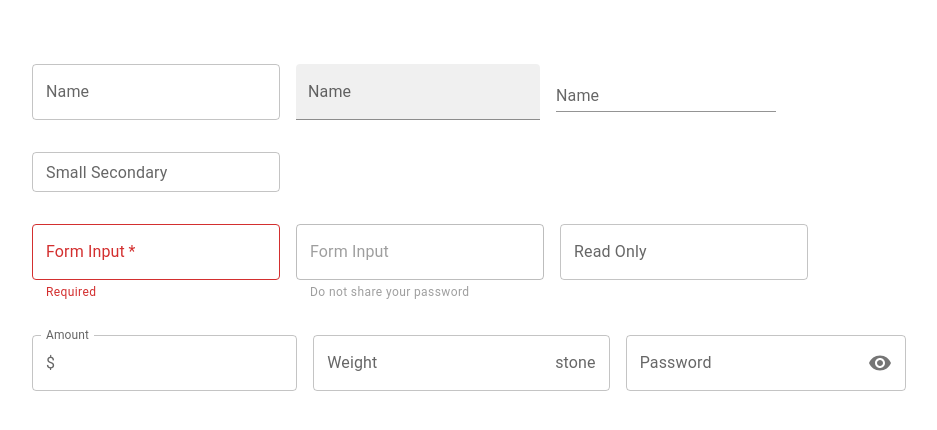
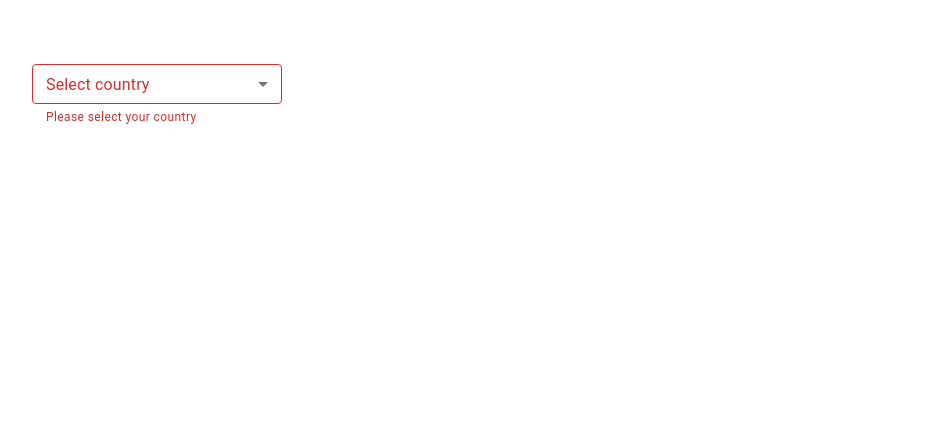
Before and after one commit to IMakeTheSites/mui-react-fun, a React (Create React App) app: page / in a window 1280 px wide. Shown: the top 430 px of the page, without its empty margins (32-969 px from the left). Built offline with nearby package versions, Linux system fonts and the light colour scheme.

Commit message:
Add MuiSelect component

```diff
--- a/src/App.tsx
+++ b/src/App.tsx
@@ -1,5 +1,6 @@
 import "./App.css";
 import { MuiButton } from "./components/MuiButton";
+import { MuiSelect } from "./components/MuiSelect";
 import { MuiTextField } from "./components/MuiTextField";
 import { MuiTypography } from "./components/MuiTypography";
 
@@ -8,7 +9,8 @@
     <div className="App">
       {/* <MuiTypography />
       <MuiButton /> */}
-      <MuiTextField />
+      {/* <MuiTextField /> */}
+      <MuiSelect />
     </div>
   );
 }
--- /dev/null
+++ b/src/components/MuiSelect.tsx
@@ -0,0 +1,33 @@
+import { Box, TextField, MenuItem } from "@mui/material";
+import React, { useState, ChangeEvent } from "react";
+
+export const MuiSelect = () => {
+  const [countries, setCountries] = useState<string[]>([]);
+  console.log({ countries });
+  const handleChange = (event: ChangeEvent<HTMLInputElement>) => {
+    const value = event.target.value;
+    setCountries(typeof value === "string" ? value.split(",") : value);
+  };
+  return (
+    <Box width="250px">
+      <TextField
+        label="Select country"
+        select
+        value={countries}
+        onChange={handleChange}
+        fullWidth
+        SelectProps={{
+          multiple: true,
+        }}
+        size="small"
+        color="secondary"
+        helperText="Please select your country"
+        error
+      >
+        <MenuItem value="IS">Israel</MenuItem>
+        <MenuItem value="US">United States</MenuItem>
+        <MenuItem value="IN">India</MenuItem>
+      </TextField>
+    </Box>
+  );
+};
```
